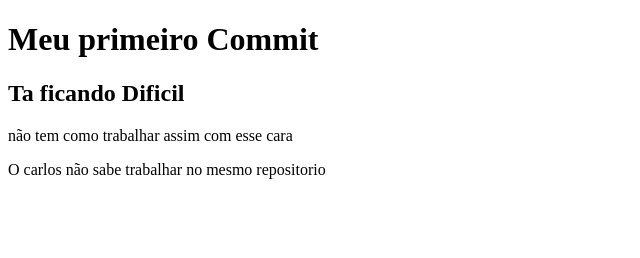
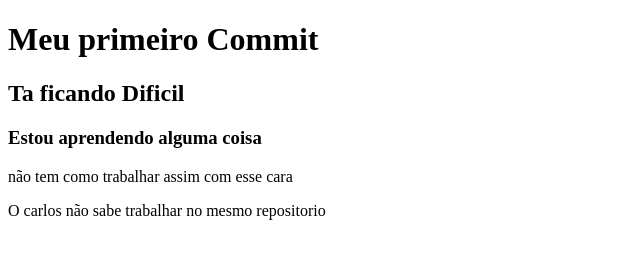
Before and after one commit to MichelLobo34/teste_git_michel, a plain HTML site: page index.html in a window 1280 px wide. Shown: the whole page, without its empty margins (0-640 px from the left). Drawn offline with Linux system fonts and the light colour scheme.

Commit message:
Adicionaei um h3

```diff
--- a/index.html
+++ b/index.html
@@ -8,7 +8,7 @@
 <body>
     <h1>Meu primeiro Commit</h1>
     <h2>Ta ficando Dificil</h2>
-
+    <h3>Estou aprendendo alguma coisa</h3>
     <p>não tem como trabalhar assim com esse cara</p>
     <p>O carlos não sabe trabalhar no mesmo repositorio</p>
 </body>
```
